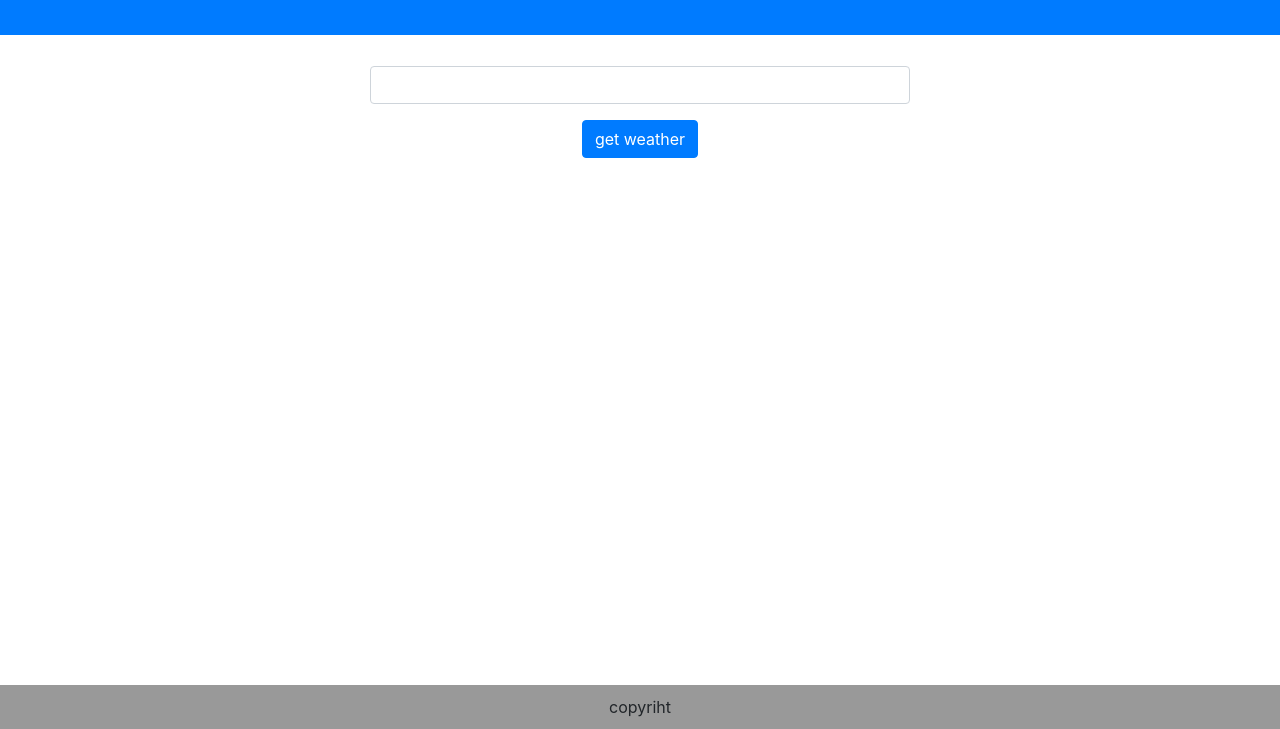
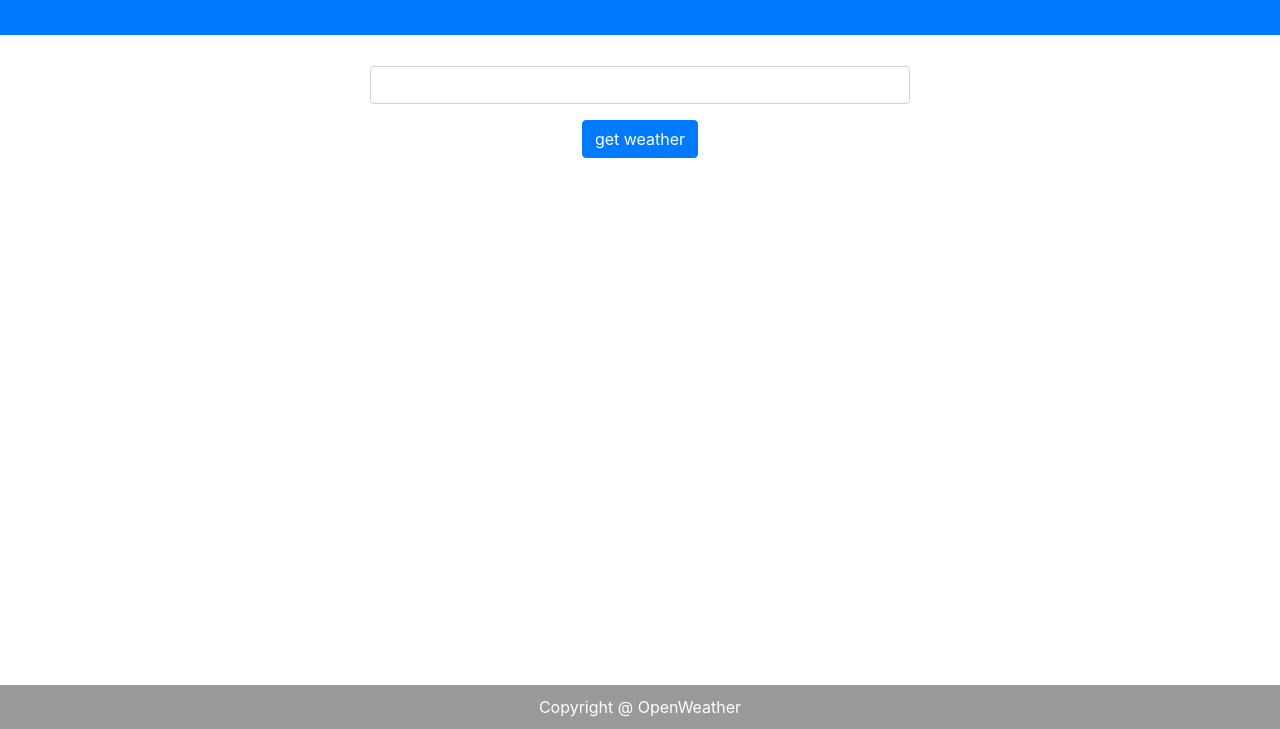
Before and after one commit to rkoshevoy/openweather-api, a website: page index.html in a window 1280 px wide. Shown: the part 71-800 px from the top of the page. Drawn offline with nearby package versions, Linux system fonts and the light colour scheme.

Commit message:
mionr changes

```diff
--- a/index.html
+++ b/index.html
@@ -35,7 +35,7 @@
   </div>
 
   <footer class="footer text-center">
-    <span>copyriht</span>
+    <span>Copyright @ OpenWeather</span>
   </footer>
 
   <script src="https://code.jquery.com/jquery-3.3.1.min.js" integrity="sha256-FgpCb/KJQlLNfOu91ta32o/NMZxltwRo8QtmkMRdAu8=" crossorigin="anonymous"></script>
--- a/scss/style.scss
+++ b/scss/style.scss
@@ -19,4 +19,5 @@
 .footer {
   padding: 10px 0;
   background-color: #999;
+  color: #fff;
 }
```
Also changed, not shown: css/style.css.
